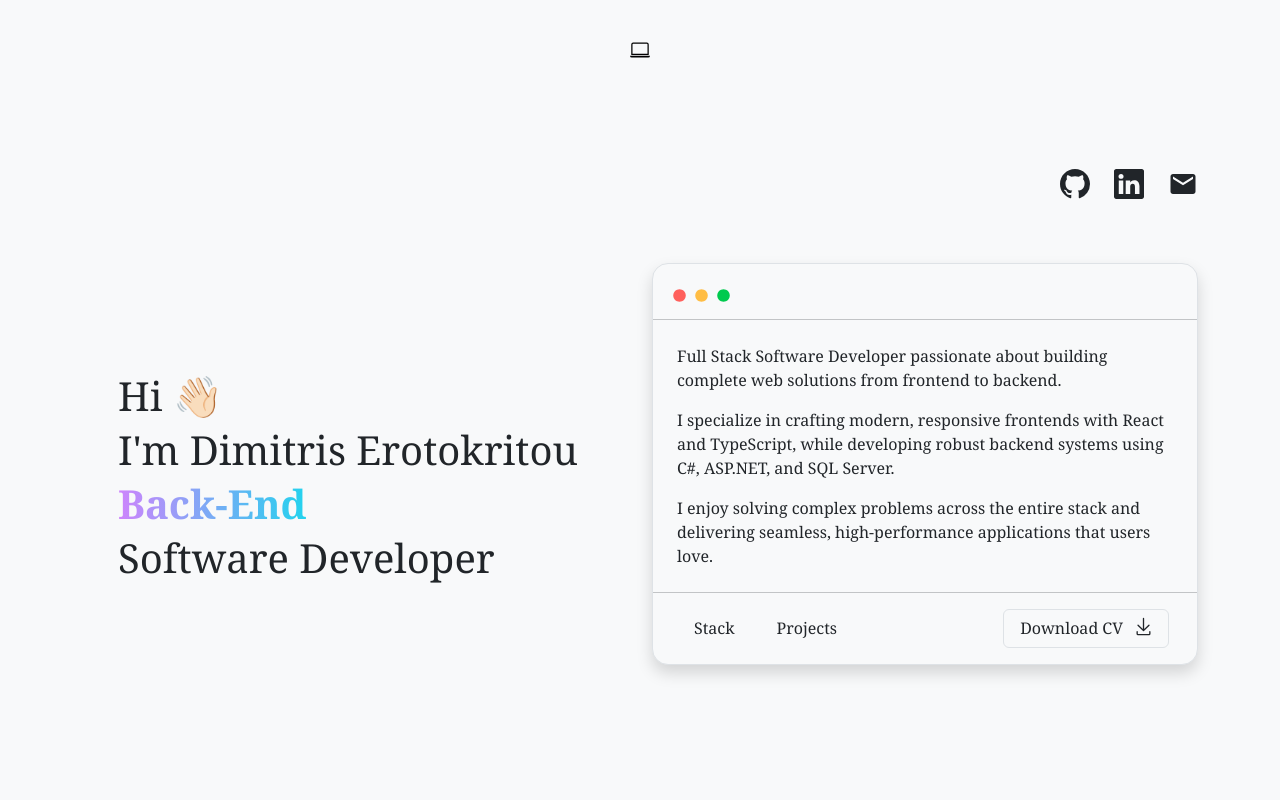
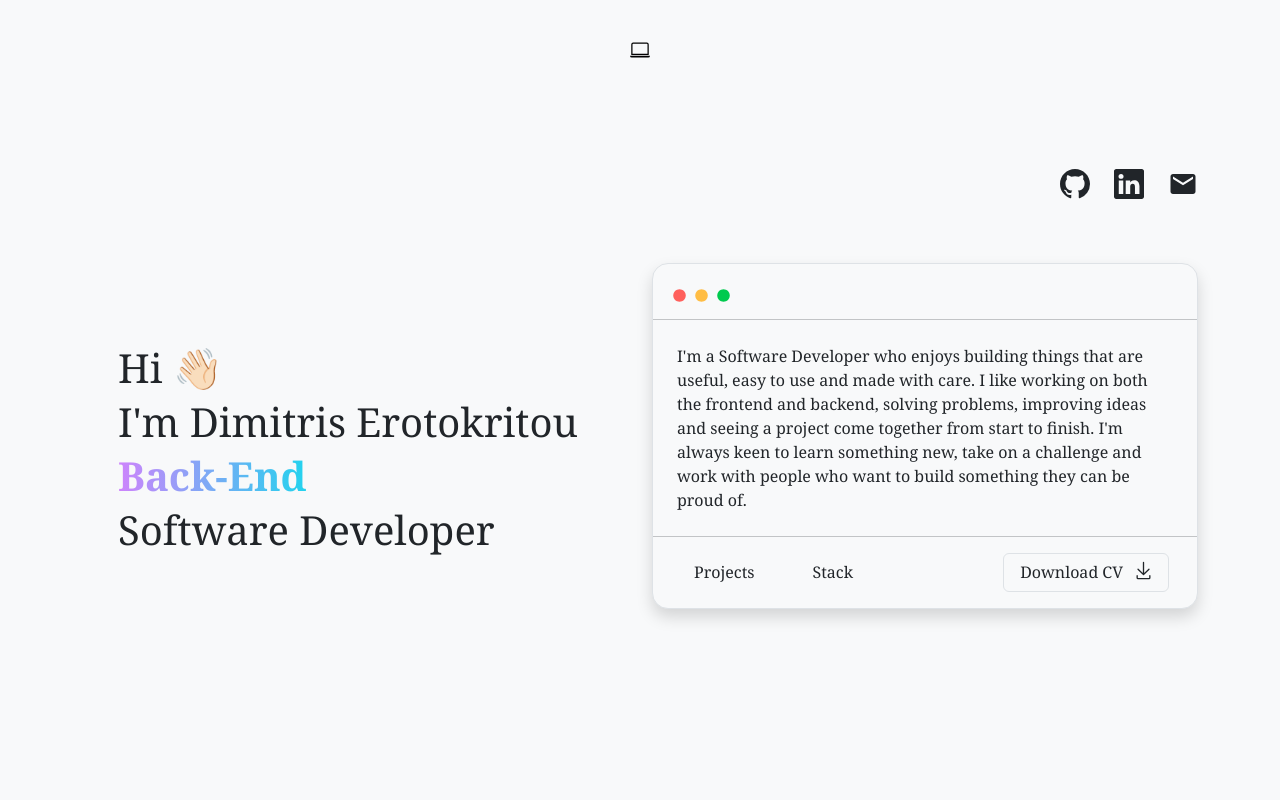
Before and after one commit to MitsiosSoftDev/MitsiosSoftDev-Portfolio-Website, a React (Vite) app: page / in a window 1280 px wide. Shown: the top 800 px of the page. Built offline with nearby package versions, Linux system fonts and the light colour scheme.

Commit message:
changed about me paragraph

```diff
--- a/src/components/AboutWindow/AboutWindow.tsx
+++ b/src/components/AboutWindow/AboutWindow.tsx
@@ -14,37 +14,32 @@ export const AboutWindow: React.FC = ({}) => {
       <section id="about-section">
         <div className="text-start m-4">
           <p>
-						Full Stack Software Developer passionate about building complete web
-						solutions from frontend to backend.
-					</p>
-					<p>
-						I specialize in crafting modern, responsive frontends with React and
-						TypeScript, while developing robust backend systems using C#,
-						ASP.NET, and SQL Server.
-					</p>
-					<p>
-						I enjoy solving complex problems across the entire stack and
-						delivering seamless, high-performance applications that users love.
+            I'm a Software Developer who enjoys building things that are useful,
+            easy to use and made with care. I like working on both the frontend
+            and backend, solving problems, improving ideas and seeing a project
+            come together from start to finish. I'm always keen to learn
+            something new, take on a challenge and work with people who want to
+            build something they can be proud of.
           </p>
         </div>
       </section>
       <hr className="m-0" />
       <div className="container-fluid d-flex">
         <div className="d-flex">
+          <button type="button" className="btn m-3">
+            <a
+              href="#projects"
+              className="window__btn-link link-underline link-underline-opacity-0"
+            >
+              Projects
+            </a>
+          </button>
           <button type="button" className="btn mt-3 mb-3 ms-3">
             <a
               href="#stack"
               className="window__btn-link link-underline link-underline-opacity-0"
             >
               Stack
-						</a>
-					</button>
-					<button type="button" className="btn m-3">
-						<a
-							href="#projects"
-							className="window__btn-link link-underline link-underline-opacity-0"
-						>
-							Projects
             </a>
           </button>
         </div>
```
Lines whose indentation alone changed are shown as unchanged.
